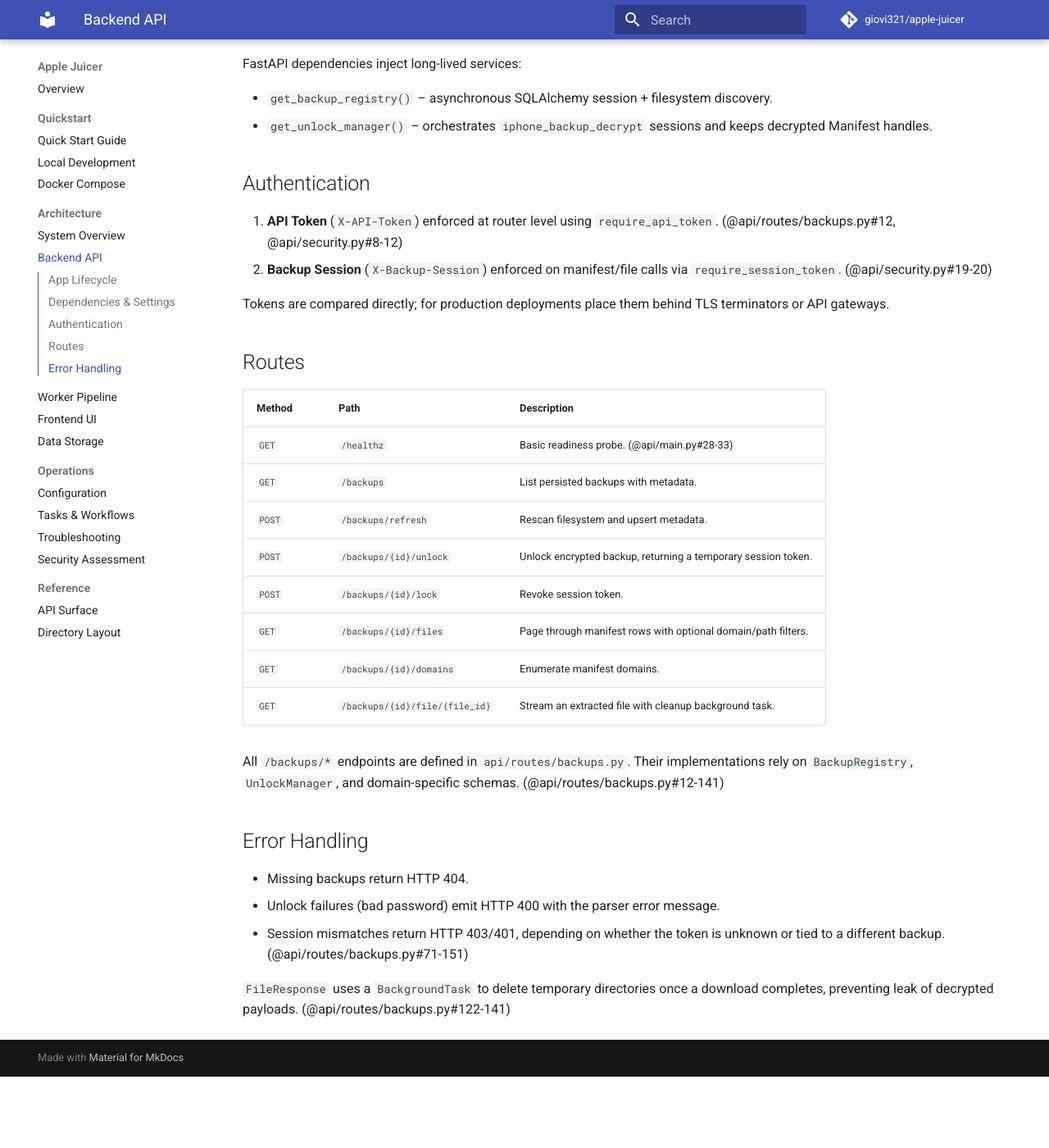
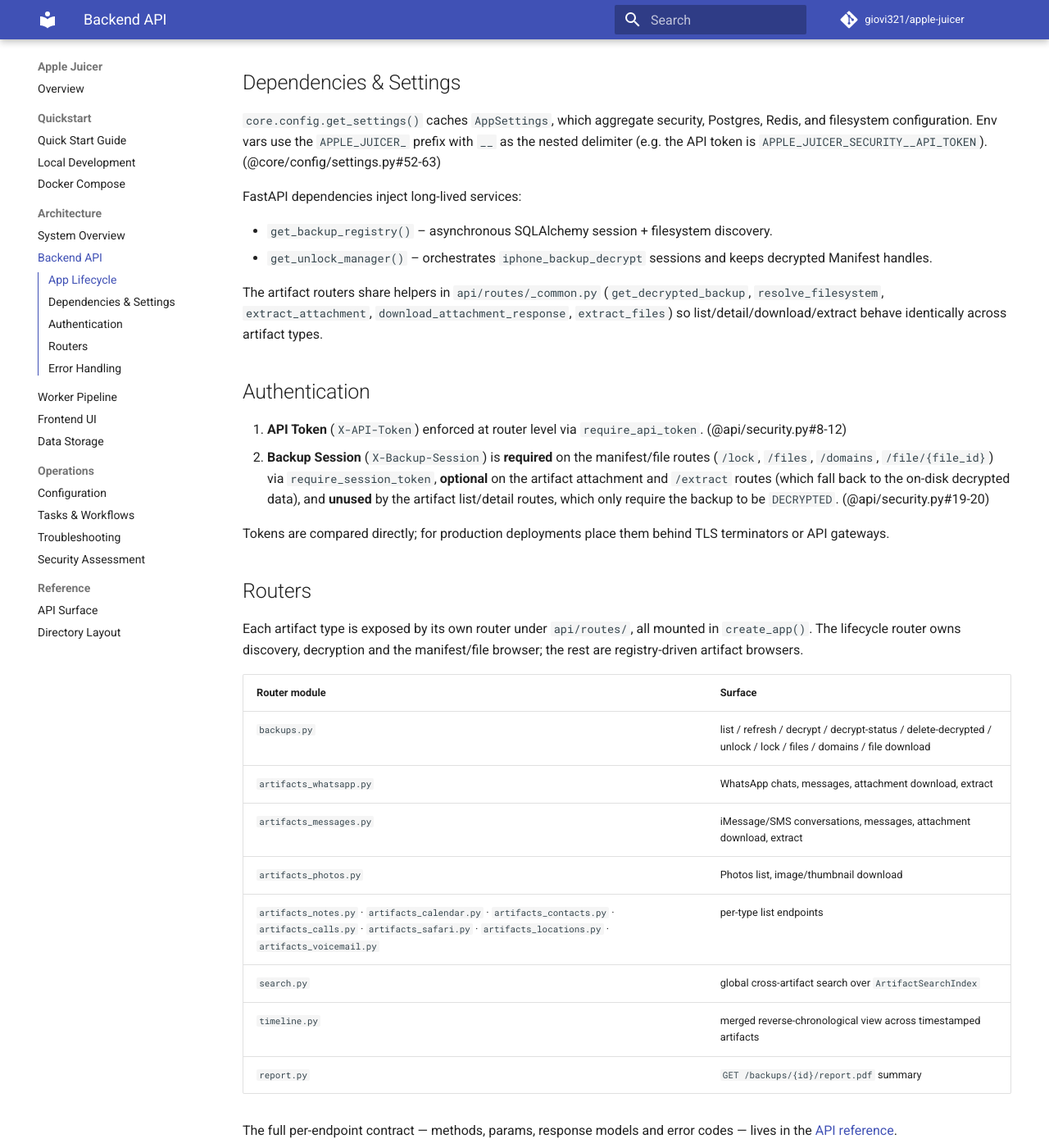
Before and after one commit to giovi321/apple-juicer, an MkDocs documentation site: the page built from docs/architecture/backend.md, in a window 1280 px wide and 1400 px high, scrolled down 533 px. Shown: the whole window at 82% size. Built offline with MkDocs 1.6.1 and Material for MkDocs 9.7.7, drawn with Linux system fonts in a browser that asks for light colours; comment, search, counter and statistics services are not loaded; before the commit the page ends 1846 px from its top, so only the background shows below that; some of the changed text lies outside the part shown.

Commit message:
Update architecture docs for the registry-driven backend and split frontend (#31)
The architecture pages still described the pre-refactor app and would
mislead contributors:

- backend.md called the API "a small surface" with "currently only the
  backups router". Rewrite it for the registry-driven reality: ten artifact
  routers plus search, timeline and report, all mounted in create_app();
  migrations-on-startup; the shared _common.py helpers; and the per-router
  surface table, with the full endpoint contract delegated to the API
  reference. Citations re-verified against api/main.py.
- frontend.md claimed React 18 and "Tailwind-esque / Radix-inspired"
  styling and pointed contributors at a monolithic src/App.tsx. Rewrite it
  for React 19 + Vite 7 + plain CSS, the AppNew.tsx state machine, the
  Explorer shell with self-contained modules under src/pages/modules/, the
  ErrorBoundary, the Vitest suites, and the two-halves recipe for adding an
  artifact type.

Docs-only change.

giovi321

Co-authored-by: giovi321 <giovi321>

```diff
--- a/docs/architecture/backend.md
+++ b/docs/architecture/backend.md
@@ -1,48 +1,82 @@
 # Backend API
 
-The backend is a FastAPI application defined in `api/main.py`. It exposes a small surface focused on backup discovery, unlocking, manifest browsing, and file download. Authentication uses static API tokens plus per-backup session tokens.
+The backend is a FastAPI application defined in `api/main.py`. Its surface spans
+backup discovery and decryption, manifest browsing and file download, per-artifact
+browsing for ten artifact types, a global cross-artifact search, a unified
+timeline, and a PDF report. Authentication uses a static API token plus
+per-backup session tokens. Adding a new artifact type is a single registration in
+the `ArtifactSpec` registry (`core/artifacts/registry.py`) rather than a change
+spread across parser, worker, routes and schemas.
 
 ## App Lifecycle
 
-1. `create_app()` builds the FastAPI instance, wiring CORS with trusted origins from Pydantic settings and registering the `/healthz` probe. (@api/main.py#10-34)
-2. Routers from `api.routes` are mounted (currently only `backups` but structured for future expansion). (@api/main.py#6-34)
-3. Uvicorn runs the ASGI app at `0.0.0.0:8080` in both local and Docker environments. (@api/main.py#37-41)
+1. `create_app()` builds the FastAPI instance, wiring CORS with trusted origins
+   from Pydantic settings (and exposing the `X-Backup-Session` response header),
+   then registering the `/healthz`, `/` and `/favicon.ico` routes.
+   (@api/main.py#37-65)
+2. A `startup` hook applies Alembic migrations to `head` on boot, run in a worker
+   thread because Alembic's command API starts its own event loop.
+   (@api/main.py#67-72)
+3. The backups router plus every per-artifact router and the report/search/
+   timeline routers are mounted. (@api/main.py#74-87)
+4. `run()` serves the ASGI app with Uvicorn at `0.0.0.0:8080` in both local and
+   Docker environments. (@api/main.py#92-96)
 
 ## Dependencies & Settings
 
-`core.config.get_settings()` caches `AppSettings`, which aggregate security, Postgres, Redis, and filesystem configuration. Env vars use the `APPLE_JUICER_` prefix with nested delimiters. (@core/config/settings.py#50-68)
+`core.config.get_settings()` caches `AppSettings`, which aggregate security,
+Postgres, Redis, and filesystem configuration. Env vars use the `APPLE_JUICER_`
+prefix with `__` as the nested delimiter (e.g. the API token is
+`APPLE_JUICER_SECURITY__API_TOKEN`). (@core/config/settings.py#52-63)
 
 FastAPI dependencies inject long-lived services:
 
 - `get_backup_registry()` – asynchronous SQLAlchemy session + filesystem discovery.
 - `get_unlock_manager()` – orchestrates `iphone_backup_decrypt` sessions and keeps decrypted Manifest handles.
 
+The artifact routers share helpers in `api/routes/_common.py`
+(`get_decrypted_backup`, `resolve_filesystem`, `extract_attachment`,
+`download_attachment_response`, `extract_files`) so list/detail/download/extract
+behave identically across artifact types.
+
 ## Authentication
 
-1. **API Token** (`X-API-Token`) enforced at router level using `require_api_token`. (@api/routes/backups.py#12, @api/security.py#8-12)
-2. **Backup Session** (`X-Backup-Session`) enforced on manifest/file calls via `require_session_token`. (@api/security.py#19-20)
+1. **API Token** (`X-API-Token`) enforced at router level via `require_api_token`. (@api/security.py#8-12)
+2. **Backup Session** (`X-Backup-Session`) is **required** on the manifest/file
+   routes (`/lock`, `/files`, `/domains`, `/file/{file_id}`) via
+   `require_session_token`, **optional** on the artifact attachment and `/extract`
+   routes (which fall back to the on-disk decrypted data), and **unused** by the
+   artifact list/detail routes, which only require the backup to be `DECRYPTED`.
+   (@api/security.py#19-20)
 
-Tokens are compared directly; for production deployments place them behind TLS terminators or API gateways.
+Tokens are compared directly; for production deployments place them behind TLS
+terminators or API gateways.
 
-## Routes
+## Routers
 
-| Method | Path | Description |
-| --- | --- | --- |
-| `GET` | `/healthz` | Basic readiness probe. (@api/main.py#28-33) |
-| `GET` | `/backups` | List persisted backups with metadata. |
-| `POST` | `/backups/refresh` | Rescan filesystem and upsert metadata. |
-| `POST` | `/backups/{id}/unlock` | Unlock encrypted backup, returning a temporary session token. |
-| `POST` | `/backups/{id}/lock` | Revoke session token. |
-| `GET` | `/backups/{id}/files` | Page through manifest rows with optional domain/path filters. |
-| `GET` | `/backups/{id}/domains` | Enumerate manifest domains. |
-| `GET` | `/backups/{id}/file/{file_id}` | Stream an extracted file with cleanup background task. |
+Each artifact type is exposed by its own router under `api/routes/`, all mounted
+in `create_app()`. The lifecycle router owns discovery, decryption and the
+manifest/file browser; the rest are registry-driven artifact browsers.
 
-All `/backups/*` endpoints are defined in `api/routes/backups.py`. Their implementations rely on `BackupRegistry`, `UnlockManager`, and domain-specific schemas. (@api/routes/backups.py#12-141)
+| Router module | Surface |
+| --- | --- |
+| `backups.py` | list / refresh / decrypt / decrypt-status / delete-decrypted / unlock / lock / files / domains / file download |
+| `artifacts_whatsapp.py` | WhatsApp chats, messages, attachment download, extract |
+| `artifacts_messages.py` | iMessage/SMS conversations, messages, attachment download, extract |
+| `artifacts_photos.py` | Photos list, image/thumbnail download |
+| `artifacts_notes.py` · `artifacts_calendar.py` · `artifacts_contacts.py` · `artifacts_calls.py` · `artifacts_safari.py` · `artifacts_locations.py` · `artifacts_voicemail.py` | per-type list endpoints |
+| `search.py` | global cross-artifact search over `ArtifactSearchIndex` |
+| `timeline.py` | merged reverse-chronological view across timestamped artifacts |
+| `report.py` | `GET /backups/{id}/report.pdf` summary |
+
+The full per-endpoint contract — methods, params, response models and error codes
+— lives in the [API reference](../reference/api.md).
 
 ## Error Handling
 
-- Missing backups return HTTP 404.
-- Unlock failures (bad password) emit HTTP 400 with the parser error message.
-- Session mismatches return HTTP 403/401, depending on whether the token is unknown or tied to a different backup. (@api/routes/backups.py#71-151)
+- Missing backups, chats/conversations, manifest entries, attachments, or files return HTTP 404.
+- Unlock failures (bad password) and operations on a not-yet-decrypted backup emit HTTP 400.
+- Session mismatches return HTTP 403/401, depending on whether the token is unknown or tied to a different backup.
 
-`FileResponse` uses a `BackgroundTask` to delete temporary directories once a download completes, preventing leak of decrypted payloads. (@api/routes/backups.py#122-141)
+`FileResponse` uses a `BackgroundTask` to delete temporary directories once a
+download completes, preventing leak of decrypted payloads.
```
Also changed, not shown: docs/architecture/frontend.md (+41 -19 lines).
